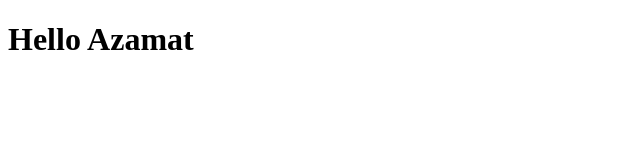
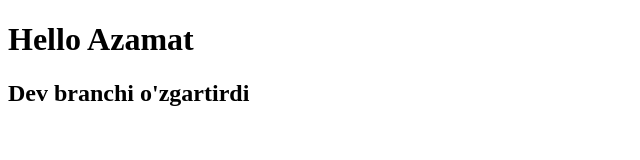
Before and after one commit to Azamatmasharipov707/birbalo, a plain HTML site: page azamat.html in a window 1280 px wide. Shown: the whole page, without its empty margins (0-640 px from the left). Drawn offline with Linux system fonts and the light colour scheme.

```diff
--- a/azamat.html
+++ b/azamat.html
@@ -7,5 +7,6 @@
 </head>
 <body>
     <h1>Hello Azamat</h1>
+    <h2>Dev branchi o'zgartirdi</h2>
 </body>
 </html>
```
